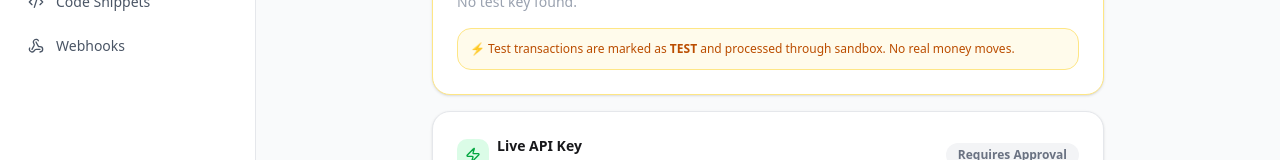
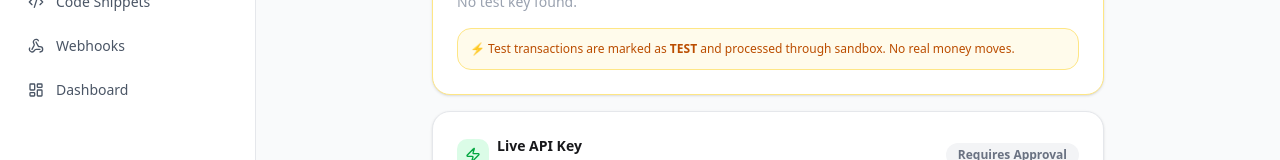
Before and after one commit to chrisfanko/Nexapay, a Next.js app: page /developer/api-keys in a window 1280 px wide. Shown: the part 263-423 px from the top of the page. Built offline with nearby package versions, Linux system fonts and the light colour scheme; no server answers; sample sign-in values are in the browser's storage.

Commit message:
link to merchant dashboard added on developer sidebar

```diff
--- a/components/ui/DeveloperSidebar.tsx
+++ b/components/ui/DeveloperSidebar.tsx
@@ -2,7 +2,7 @@
 
 import { useSession } from "next-auth/react";
 import { useRouter, usePathname } from "next/navigation";
-import { useEffect } from "react";
+import { lazy, useEffect } from "react";
 import Link from "next/link";
 import {
   Key,
@@ -40,6 +40,11 @@ const sidebarLinks = [
     href: "/developer/webhooks",
     icon: <Webhook className="w-4 h-4" />,
   },
+  {
+    label: "Dashboard",
+    href: "dashboard",
+    icon: <LayoutDashboard className="w-4 h-4" />,
+  }
 ];
 
 export default function DeveloperSidebar() {
```
